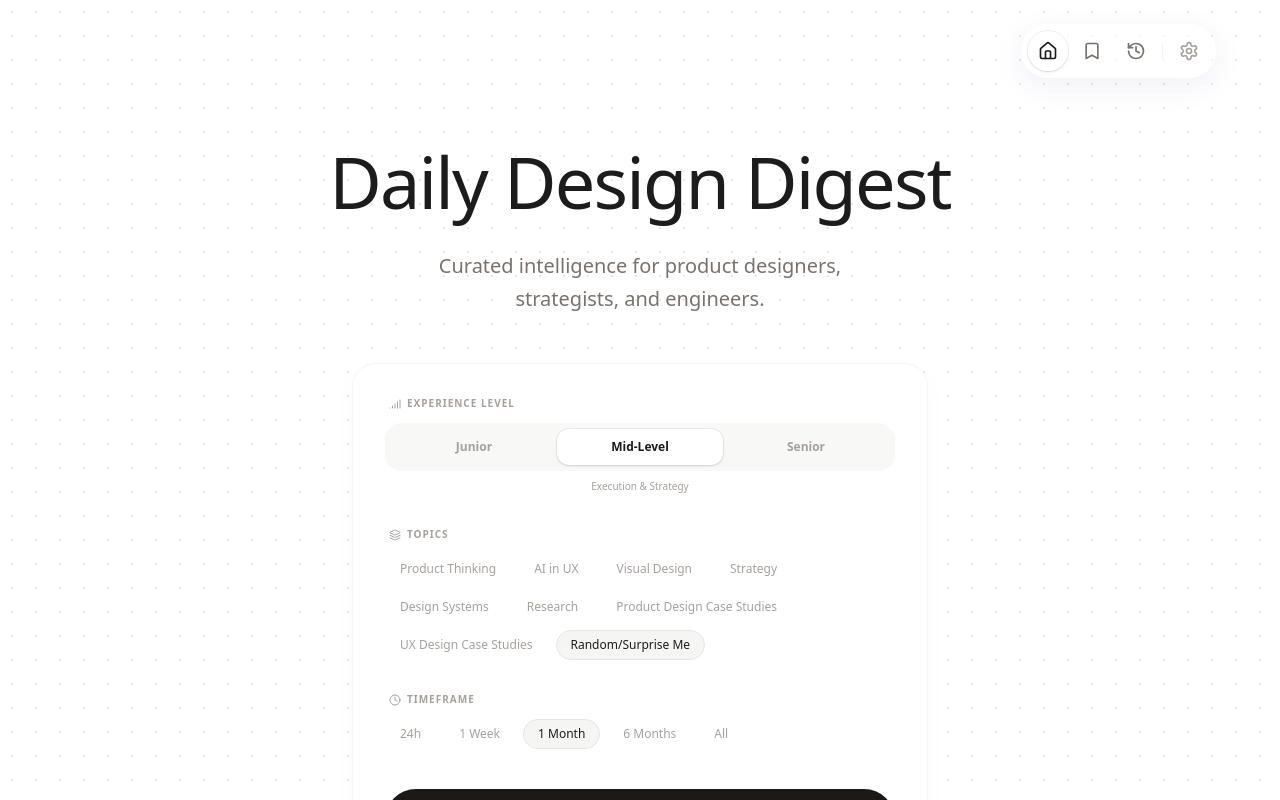
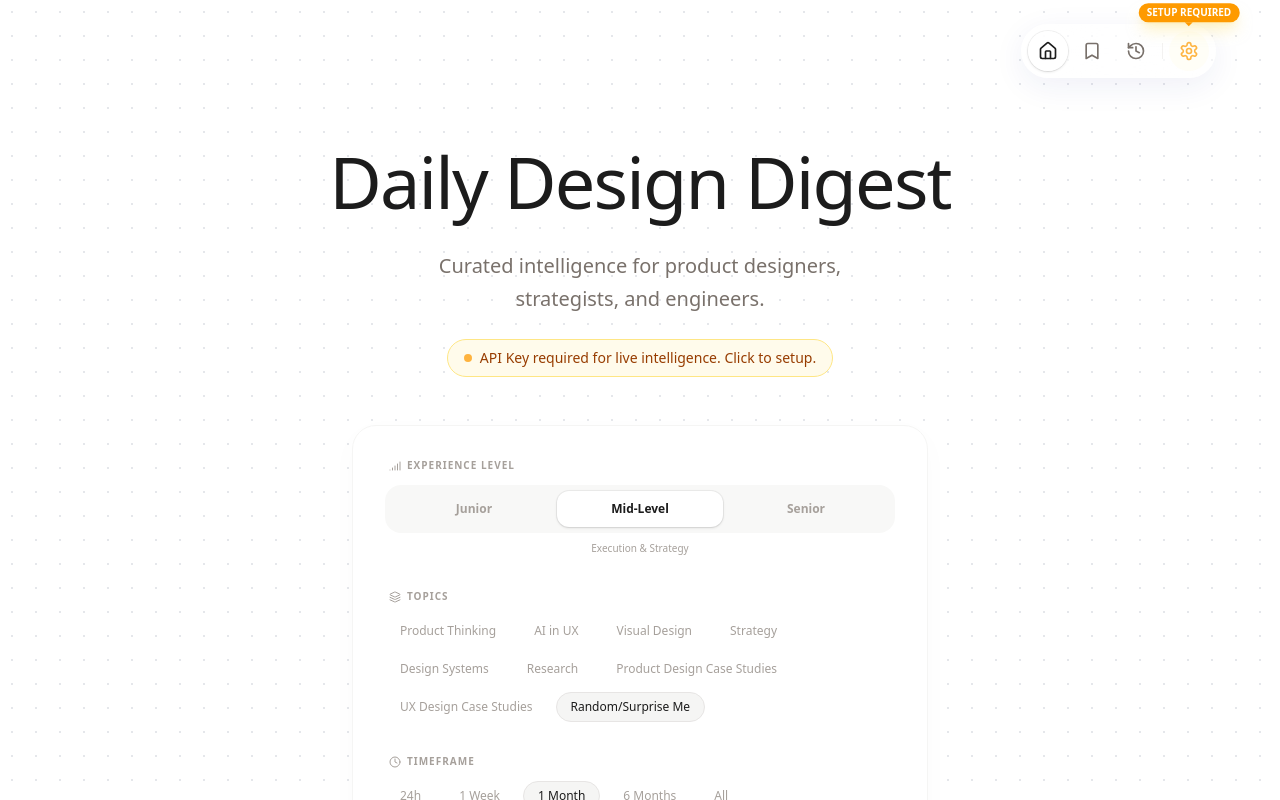
Before and after one commit to Satyamsnaik/Design-Digest, a React (Vite) app: page / in a window 1280 px wide. Built offline with nearby package versions, Linux system fonts and the light colour scheme; a web font is replaced by a local one.

Commit message:
tell user if no api key in session storage

```diff
--- a/App.tsx
+++ b/App.tsx
@@ -76,6 +76,7 @@ function AppContent() {
 	const [dislikedArticles, setDislikedArticles] = useState<Article[]>([]);
 	const [isFallbackMode, setIsFallbackMode] = useState(false);
 	const [showKeyModal, setShowKeyModal] = useState(false);
+	const [isKeyMissing, setIsKeyMissing] = useState(false);
 
 	// Quote State
 	const [quoteIndex, setQuoteIndex] = useState(() => Math.floor(Math.random() * DESIGN_QUOTES.length));
@@ -102,6 +103,14 @@ function AppContent() {
 			if (d) setDislikedArticles(JSON.parse(d));
 		} catch (e) {
 			console.error("Storage error:", e);
+		}
+	}, []);
+
+	// Check for API key on mount
+	useEffect(() => {
+		const sessionKey = sessionStorage.getItem("GEMINI_API_KEY");
+		if (!sessionKey) {
+			setIsKeyMissing(true);
 		}
 	}, []);
 
@@ -214,8 +223,9 @@ function AppContent() {
 
 	const handleSaveKey = (key: string) => {
 		sessionStorage.setItem("GEMINI_API_KEY", key);
+		setIsKeyMissing(false);
 		setShowKeyModal(false);
-		alert("API Key saved for this session.");
+		toast.success("API Key saved for this session.");
 	};
 
 	const getFilteredSavedArticles = () => {
@@ -298,13 +308,27 @@ function AppContent() {
 					<div className="w-px h-4 bg-stone-300/30 mx-0.5"></div>
 
 					{/* Settings Button */}
+					<div className="relative group">
 						<button
 							onClick={() => setShowKeyModal(true)}
-						className="p-2.5 rounded-full transition-all duration-300 text-stone-400 hover:text-charcoal hover:bg-white/40"
+							className={`p-2.5 rounded-full transition-all duration-300 ${isKeyMissing
+								? 'text-amber-500 bg-amber-50/50 hover:bg-amber-100 animate-pulse'
+								: 'text-stone-400 hover:text-charcoal hover:bg-white/40'
+								}`}
 							title="API Settings"
 						>
 							<Settings className="w-5 h-5" />
 						</button>
+
+						{isKeyMissing && (
+							<div className="absolute bottom-full left-1/2 -translate-x-1/2 mb-2 pointer-events-none">
+								<div className="bg-amber-500 text-white text-[10px] font-bold px-2 py-0.5 rounded-full whitespace-nowrap shadow-lg shadow-amber-200/50 animate-bounce">
+									SETUP REQUIRED
+									<div className="absolute top-full left-1/2 -translate-x-1/2 border-[4px] border-transparent border-t-amber-500" />
+								</div>
+							</div>
+						)}
+					</div>
 				</div>
 			</div>
 		</nav>
@@ -353,6 +377,16 @@ function AppContent() {
 							<p className="text-stone-500 text-lg md:text-xl font-sans font-light max-w-lg mx-auto leading-relaxed px-4">
 								Curated intelligence for product designers, strategists, and engineers.
 							</p>
+
+							{isKeyMissing && (
+								<button
+									onClick={() => setShowKeyModal(true)}
+									className="inline-flex items-center gap-2 px-4 py-2 bg-amber-50 border border-amber-200 text-amber-800 text-sm font-medium rounded-full hover:bg-amber-100 transition-all animate-in fade-in slide-in-from-top-4 duration-1000"
+								>
+									<span className="w-2 h-2 bg-amber-500 rounded-full animate-pulse" />
+									API Key required for live intelligence. Click to setup.
+								</button>
+							)}
 						</section>
 						<DigestConfigurator config={config} setConfig={setConfig} onGenerate={handleGenerateDigest} isLoading={loading} />
 						<UrlAnalyzer onAnalyze={handleAnalyzeUrl} isLoading={loading} />
```
Lines whose indentation alone changed are shown as unchanged.
